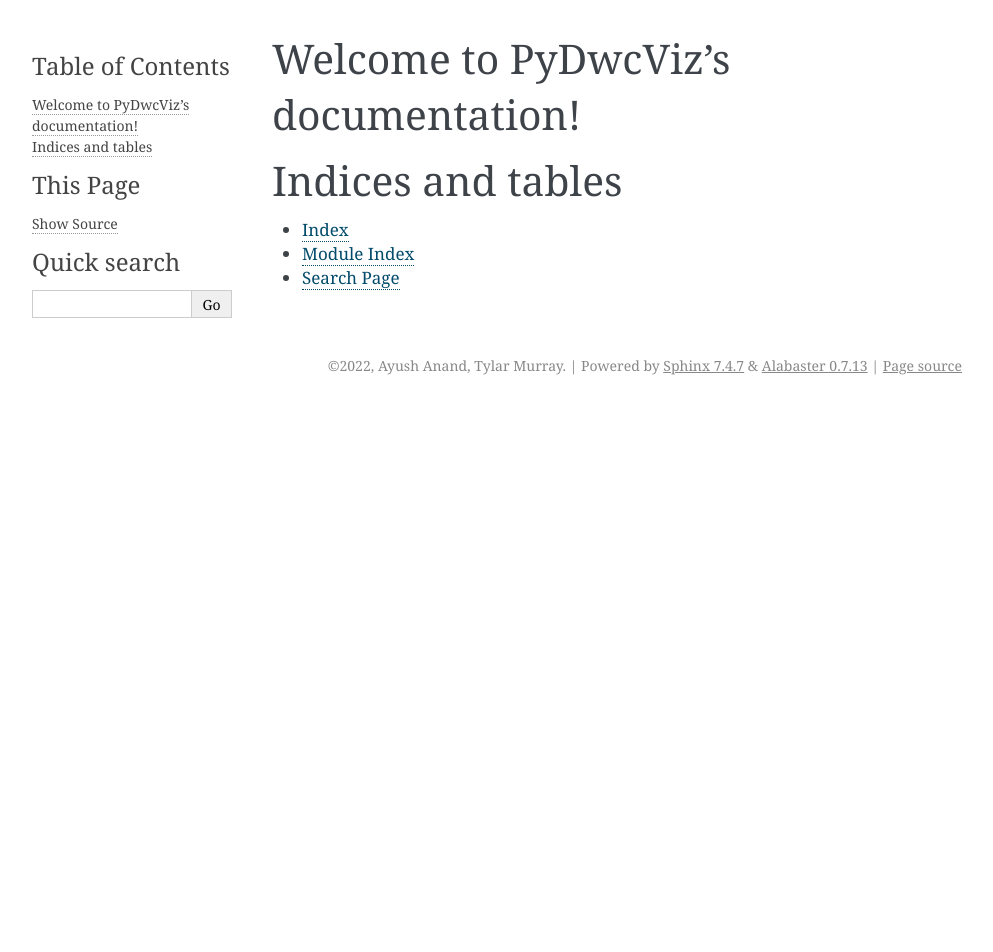
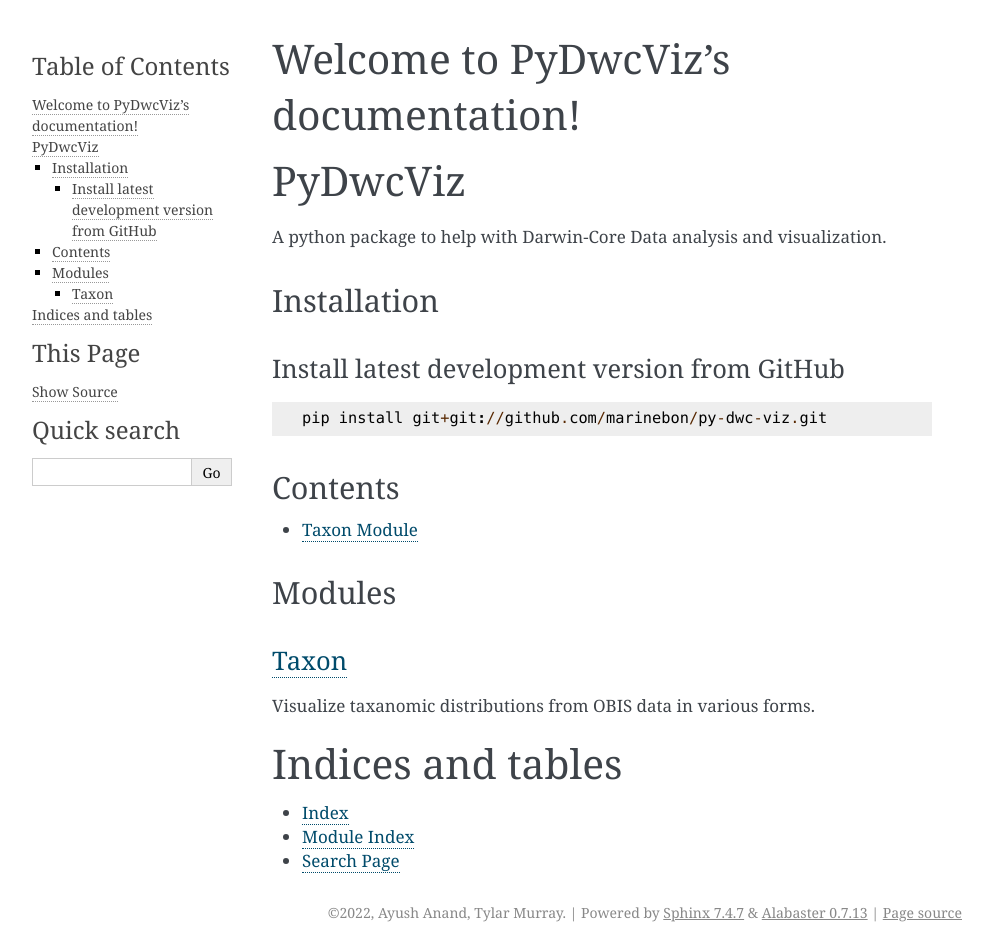
Before and after one commit to marinebon/py-dwc-viz, a Sphinx documentation site: the page built from docs/index.rst, in a window 1280 px wide. Shown: the whole page, without its empty margins (148-1141 px from the left). Built offline with Sphinx 7.4.7, drawn with Linux system fonts in a browser that asks for light colours; the version number could not be read and is left out; before the commit the page ends 900 px from its top, so only the background shows below that.

```diff
--- a/docs/conf.py
+++ b/docs/conf.py
@@ -2,6 +2,13 @@
 #
 # For the full list of built-in configuration values, see the documentation:
 # https://www.sphinx-doc.org/en/master/usage/configuration.html
+
+import os
+import sys
+
+sys.path.insert(0, os.path.abspath(".."))
+
+import pydwcviz
 
 # -- Project information -----------------------------------------------------
 # https://www.sphinx-doc.org/en/master/usage/configuration.html#project-information
@@ -14,7 +21,7 @@ release = '3 - Alpha'
 # -- General configuration ---------------------------------------------------
 # https://www.sphinx-doc.org/en/master/usage/configuration.html#general-configuration
 
-extensions = []
+extensions = ['sphinx.ext.autodoc']
 
 templates_path = ['_templates']
 exclude_patterns = ['_build', 'Thumbs.db', '.DS_Store']
@@ -26,3 +33,6 @@ exclude_patterns = ['_build', 'Thumbs.db', '.DS_Store']
 
 html_theme = 'alabaster'
 html_static_path = ['_static']
+
+# -- Advanced Configuration -------------------------------------------------
+source_suffix = ".rst"
--- a/docs/index.rst
+++ b/docs/index.rst
@@ -6,10 +6,33 @@
 Welcome to PyDwcViz's documentation!
 ====================================
 
+PyDwcViz
+========
+A python package to help with Darwin-Core Data analysis and visualization.
+
+Installation
+############
+Install latest development version from GitHub
+----------------------------------------------
+
+.. code-block:: python
+
+   pip install git+git://github.com/marinebon/py-dwc-viz.git
+
+Contents
+########
+
 .. toctree::
    :maxdepth: 2
-   :caption: Contents:
 
+   taxon
+
+Modules
+#######
+`Taxon <taxon.html>`__
+----------------------
+
+Visualize taxanomic distributions from OBIS data in various forms.
 
 
 Indices and tables
--- a/pydwcviz/__init__.py
+++ b/pydwcviz/__init__.py
@@ -13,7 +13,7 @@ except ImportError:
     __version__ = "unknown"
 
 __title__ = "pydwcviz"
-# __author__ = ""
+__author__ = "Ayush Anand, Tylar Murray"
 __license__ = "MIT"
 
 __all__ = [
```
Also changed, not shown: docs/taxon.rst (added, +11 -0 lines), 1 other file.
